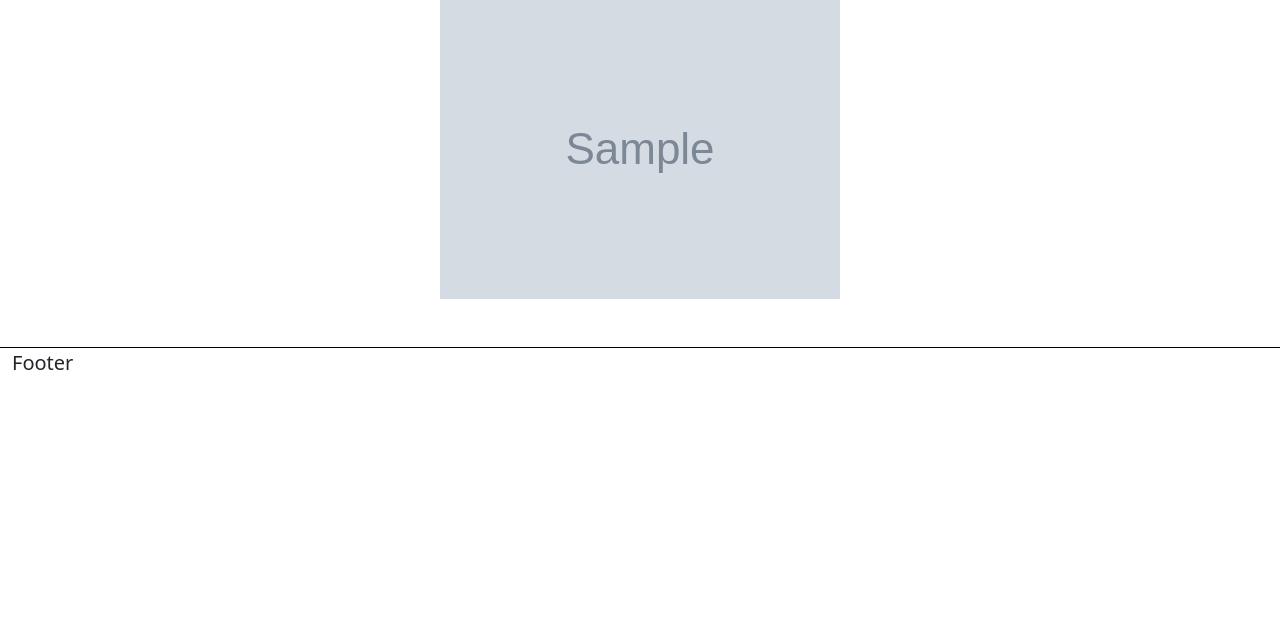
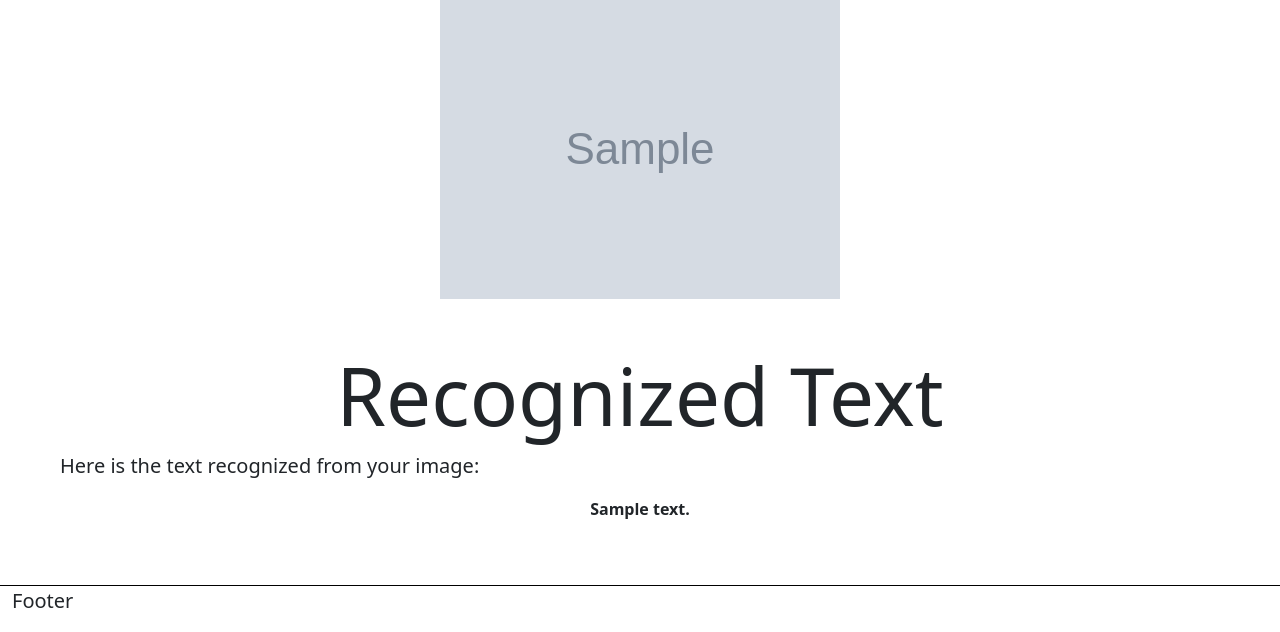
Before and after one commit to MysteryManav/textify, a Flask app: template templates/index.html in a window 1280 px wide. Shown: the part 1140-1772 px from the top of the page. Before the commit the page ends 1510 px from the top, so only its background shows below. Run offline with Flask 3, Linux system fonts and the light colour scheme; the template is opened without the code that fills it: values that come from a table or form of the project are taken from there, most other values are stand-ins (such as "Sample title", 1, 10 or a date in 2020); grey boxes marked "Sample" are stand-in pictures; some libraries are stand-ins or nearby versions.

Commit message:
Refactor app.py and model.py, add OCR functionality and display recognized text in index.html

```diff
--- a/app.py
+++ b/app.py
@@ -5,6 +5,7 @@ from flask_bootstrap import Bootstrap
 from flask import Flask, render_template
 from werkzeug.utils import secure_filename
 from model import ocr_core
+
 app = Flask(__name__)
 
 # Bootstrap
@@ -12,24 +13,27 @@ Bootstrap(app)
 
 # CSRF protection]
 # app.config['SECRET_KEY'] = secrets.token_urlsafe(32)
-app.config['SECRET_KEY'] = 'SECRET-TUNNEL'
-app.config['UPLOAD_FOLDER'] = 'uploads'
+app.config["SECRET_KEY"] = "SECRET-TUNNEL"
+app.config["UPLOAD_FOLDER"] = "uploads"
 
 
-@app.route('/', methods=['GET', 'POST'])
+@app.route("/", methods=["GET", "POST"])
 def home_page():
     form = UploadPhoto()
     if form.validate_on_submit():
         photo = form.photo.data
         filename = secure_filename(photo.filename)
-        photo_path = os.path.join(app.config['UPLOAD_FOLDER'], filename)
+        photo_path = os.path.join(app.config["UPLOAD_FOLDER"], filename)
 
         print(photo_path)
         photo.save(photo_path)
-        text= ocr_core(photo_path)
+        text = ocr_core(photo_path)
         print(text)
-        return render_template('index.html', form=form, filename=filename, photo_path=photo_path)
-    return render_template('index.html', form=form)
+        return render_template(
+            "index.html", form=form, filename=filename, photo_path=photo_path, text=text
+        )
+    return render_template("index.html", form=form)
 
-if __name__ == '__main__':
+
+if __name__ == "__main__":
     app.run(debug=True)
--- a/model.py
+++ b/model.py
@@ -1,7 +1,8 @@
 import pytesseract
 from PIL import Image
 
-pytesseract.pytesseract.tesseract_cmd = r'Tesseract-OCR/tesseract.exe'
+pytesseract.pytesseract.tesseract_cmd = "/opt/homebrew/bin/tesseract"
+
 
 def ocr_core(filename):
     text = pytesseract.image_to_string(Image.open(filename))
--- a/templates/index.html
+++ b/templates/index.html
@@ -54,8 +54,23 @@
                 Here is the image you uploaded: {{ filename }}
             </p>
             <img class="img-fluid" src="{{ photo_path }}">
+
         </div>
     </div>
     {% endif %}
+    {% if text %}
+    <div class="row mt-5">
+        <div class="col">
+            <h1 class="display-1">Recognized Text</h1>
+            <p class="lead mx-5 text-start">
+                Here is the text recognized from your image:
+            </p>
+            <div class="text-box">
+                <p>{{ text }}</p>
+            </div>
+        </div>
+    </div>
+    {% endif %}
+
 </div>
 {% endblock content %}
```
Also changed, not shown: static/css/index.css (line endings or trailing spaces), uploads/Diwali_Greeting_Card_with_Message.png (added), uploads/IMG-20220512-WA0010.jpg (added), 1 other file.
